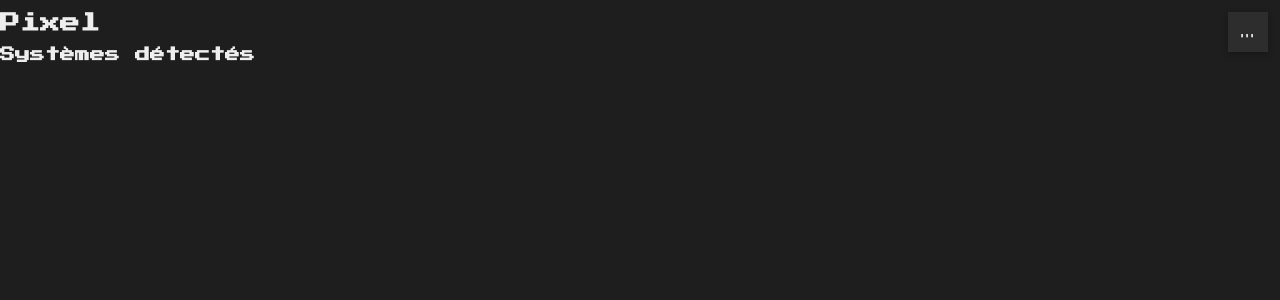
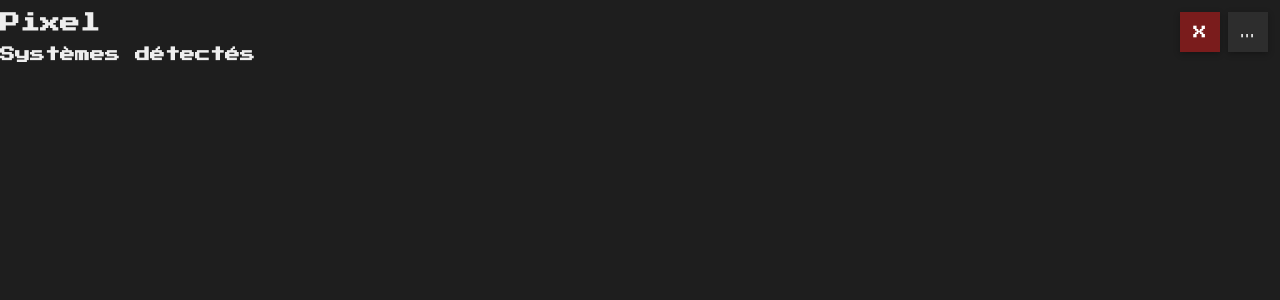
Before and after one commit to belugabox/pixel, a React (Vite) app: page / in a window 1280 px wide. Shown: the top 300 px of the page. Built offline with nearby package versions, Linux system fonts and the light colour scheme.

Commit message:
feat: add quit button and implement app quitting functionality

```diff
--- a/src/index.css
+++ b/src/index.css
@@ -78,6 +78,26 @@ textarea {
 }
 .settings-btn:hover {
   background: #3a3a3a;
+}
+
+/* Quit button (top-right, next to settings) */
+.quit-btn {
+  position: fixed;
+  top: 12px;
+  right: 60px;
+  background: #7a1c1c;
+  color: #fff;
+  border: 0;
+  width: 40px;
+  height: 40px;
+  display: flex;
+  align-items: center;
+  justify-content: center;
+  cursor: pointer;
+  box-shadow: 0 2px 6px rgba(0, 0, 0, 0.3);
+}
+.quit-btn:hover {
+  background: #922222;
 }
 
 /* Modal overlay */
--- a/src/preload.ts
+++ b/src/preload.ts
@@ -76,6 +76,10 @@ contextBridge.exposeInMainWorld("dialog", {
     ipcRenderer.invoke("dialog:selectDirectory"),
 });
 
+contextBridge.exposeInMainWorld("app", {
+  quit: async (): Promise<void> => ipcRenderer.invoke("app:quit"),
+});
+
 contextBridge.exposeInMainWorld("metadata", {
   get: async (
     romFileName: string,
--- a/src/renderer/App.tsx
+++ b/src/renderer/App.tsx
@@ -5,6 +5,7 @@ import { Systems } from './components/Systems';
 import { Roms } from './components/Roms';
 import { SettingsButton } from './components/SettingsButton';
 import { SettingsModal } from './components/SettingsModal';
+import { QuitButton } from './components/QuitButton';
 
 export default function App() {
   const { cfg, save, refresh } = useUserConfig();
@@ -33,7 +34,8 @@ export default function App() {
         <Roms system={view.system} onBack={() => setView({ name: 'systems' })} />
       )}
 
-      <SettingsButton onOpen={() => setShowSettings(true)} />
+  <SettingsButton onOpen={() => setShowSettings(true)} />
+  <QuitButton />
       {showSettings && (
         <div
           id="settings-modal"
--- /dev/null
+++ b/src/renderer/components/QuitButton.tsx
@@ -0,0 +1,16 @@
+import React from 'react';
+
+export function QuitButton() {
+  const onQuit = async () => {
+    try {
+      await window.app.quit();
+    } catch (e) {
+      console.error('Failed to quit app', e);
+    }
+  };
+  return (
+    <button id="quit-btn" className="quit-btn" title="Quitter" aria-label="Quitter" onClick={onQuit}>
+      X
+    </button>
+  );
+}
--- a/src/renderer/types.ts
+++ b/src/renderer/types.ts
@@ -84,5 +84,8 @@ declare global {
       has(romFileName: string, systemId: string): Promise<boolean>;
       downloadSystem(systemId: string): Promise<void>;
     };
+    app: {
+      quit(): Promise<void>;
+    };
   }
 }
```
Also changed, not shown: src/main.ts (+7 -0 lines).
